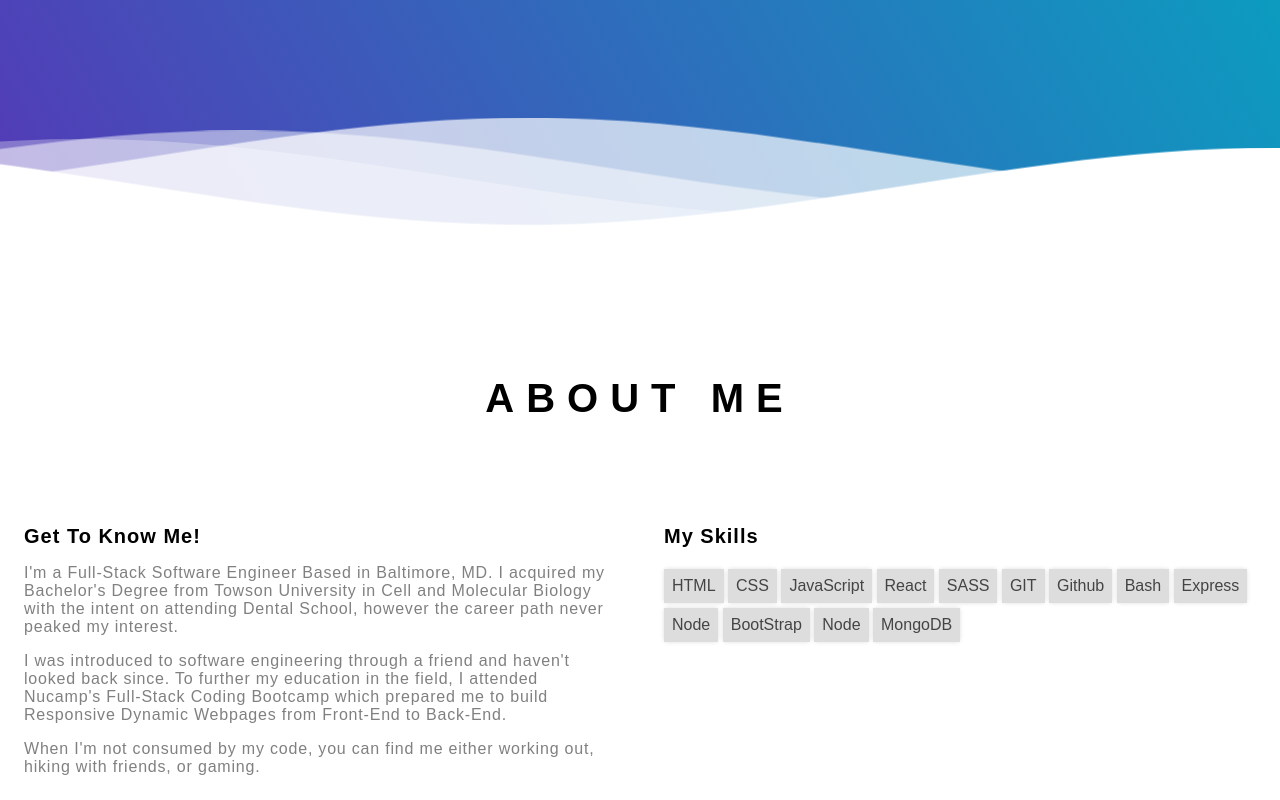
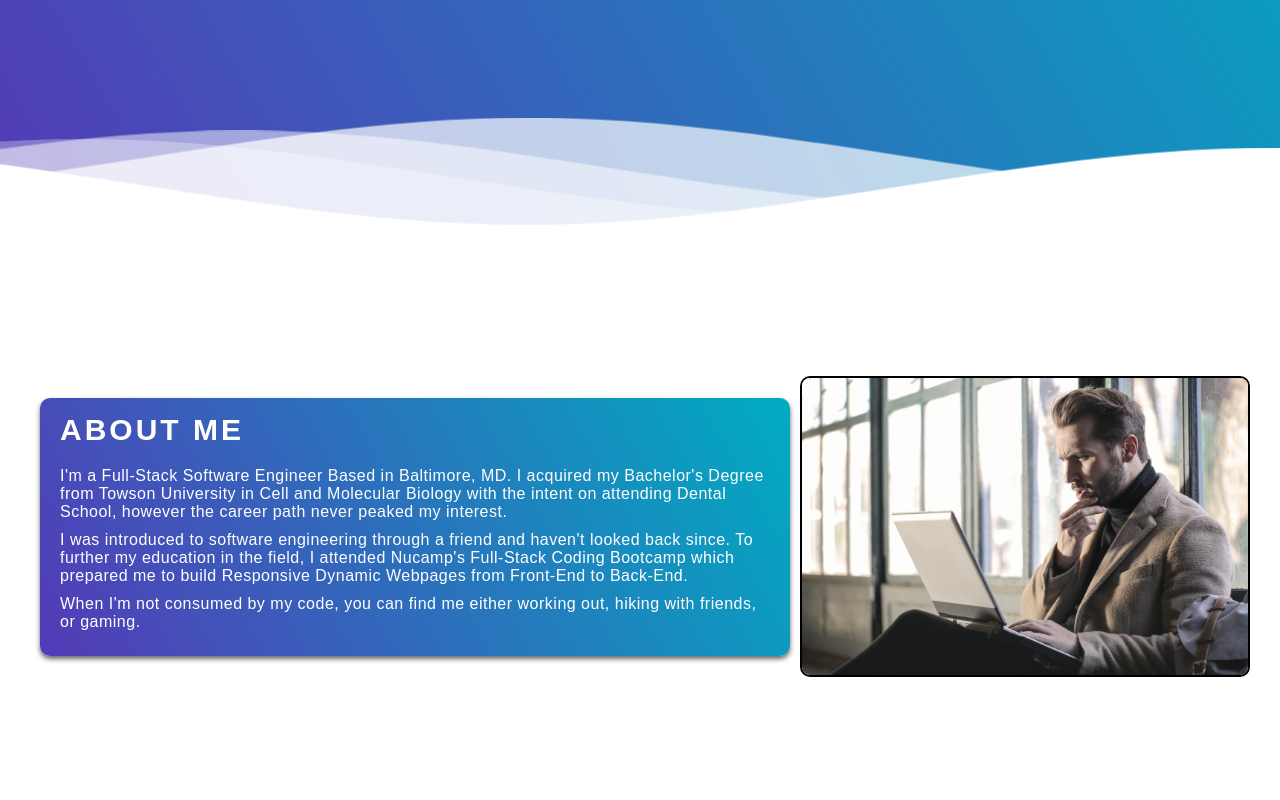
Before and after one commit to OQures/Porfolio-Page, a plain HTML site: page index.html in a window 1280 px wide. Shown: the part 493-1293 px from the top of the page. After the commit the page ends 1170 px from the top, so only its background shows below. Drawn offline with Linux system fonts and the light colour scheme.

Commit message:
Third Commit (About Section Redo)

```diff
--- a/index.html
+++ b/index.html
@@ -6,6 +6,7 @@
 	<meta name="viewport" content="width=device-width, initial-scale=1.0">
 	<title>Ossama Qureshi</title>
 	<link href="https://fonts.googleapis.com/css2?family=Material+Icons" rel="stylesheet">
+	<script src="https://kit.fontawesome.com/e77761732c.js" crossorigin="anonymous"></script>
 	<link rel="stylesheet" href="main.css">
 
 </head>
@@ -69,9 +70,21 @@
 		<!--Waves end-->
 	</section>
 <!-- End Of Waves Section -->
-	<section class="main">
+	<section class="about">
+		<div class="container">
+			<div class="box">
+				<h2>ABOUT ME</h2>
+				<p>I'm a Full-Stack Software Engineer Based in Baltimore, MD. I acquired my Bachelor's Degree from Towson University in Cell and Molecular Biology with the intent on attending Dental School, however the career path never peaked my interest.</p>
+				<p> I was introduced to software engineering through a friend and haven't looked back since. To further my education in the field, I attended Nucamp's Full-Stack Coding Bootcamp which prepared me to build Responsive Dynamic Webpages from Front-End to Back-End.</p>
+				<p> When I'm not consumed by my code, you can find me either working out, hiking with friends, or gaming.</p>
+			</div>
+			<div class="img">
+				<img src="img/placehlder.jpg" alt="pic of me">
+			</div>
+		</div>
+	</section>
 
-		<div class="aboutMe">
+		<!-- <div class="aboutMe">
 			<div class="rowAbout">
 				<h1>ABOUT ME</h1>
 			</div>
@@ -82,8 +95,19 @@
 					<p> I was introduced to software engineering through a friend and haven't looked back since. To further my education in the field, I attended Nucamp's Full-Stack Coding Bootcamp which prepared me to build Responsive Dynamic Webpages from Front-End to Back-End.</p>
 					<p> When I'm not consumed by my code, you can find me either working out, hiking with friends, or gaming.</p>
 				</div>
-				<div class="aboutContentSkills">
-					<h3>My Skills</h3>
+				<div class="aboutContentImage">
+					<img src="img/placehlder.jpg" alt="Picture of me">
+				</div>
+			</div>
+		</div>
+
+		<div class="mySkills">
+			<div class="rowSkills">
+				<h1>MY SKILLS</h1>
+			</div> -->
+			<!-- Skill Slider Icons -->
+			  <!-- <div class="aboutContentSkills">
+				<h3>What I Offer</h3>
 				<div class="skills">
 					<div class="skillType">HTML</div>
 					<div class="skillType">CSS</div>
@@ -96,14 +120,10 @@
 					<div class="skillType">Express</div>
 					<div class="skillType">Node</div>
 					<div class="skillType">BootStrap</div>
-						<div class="skillType">Node</div>
 					<div class="skillType">MongoDB</div>
 				</div>
 			</div>
-			</div>
-		</div>
-
-	</section>
+		</div> -->
 
 	<footer>
 
--- a/main.css
+++ b/main.css
@@ -186,7 +186,7 @@ section h2 {
 	width: 170px;
 }
 
-  .moving-mouse-holder .mouse {
+.moving-mouse-holder .mouse {
 	width: 26px;
 	height: 40px;
 	position: relative;
@@ -194,9 +194,9 @@ section h2 {
 	border-radius: 18px;
 	border: 2px solid #ffffff;
 	margin: 0 auto;
-  }
+}
 
-  .moving-mouse-holder .mouse-button {
+.moving-mouse-holder .mouse-button {
 	background-color: #ffffff;
 	width: 4px;
 	height: 10px;
@@ -206,98 +206,128 @@ section h2 {
 	left: 50%;
 	margin: 0 0 0 -2px;
 	animation: mouse-scroll 1s infinite alternate;
-  }
+}
 
-  .moving-mouse-holder .text {
+.moving-mouse-holder .text {
 	margin-top: -30px;
 	margin-left: 40px;
 	color: #33cc66;
 	font-size: 12px;
 	line-height: 1em;
-  }
+}
 
-  @keyframes mouse-scroll {
+@keyframes mouse-scroll {
 	to {
-	  transform: translate(0, 6px) scale(1, 0.8);
+		transform: translate(0, 6px) scale(1, 0.8);
 	}
-  }
+}
 /* END OF MOUSE SCROLL ANIMATION */
 
 /* Main Body Section */
-.main {
-	background: #FFF;
-	display: flex;
-	flex-wrap: wrap;
-	max-width: 1280px;
-	justify-content: center;
-	margin: 0 auto;
+.about {
+	background: white;
+	margin-top: 150px;
+	max-height: 400px;
 }
 
-.main h1 {
-	color: black;
-	margin: 0 auto;
-	margin-top: 150px;
+.about h2 {
+	color: rgb(255, 255, 255);
+	font-size: 30px;
 }
 
-.main h3 {
-	color: black;
-	letter-spacing: 1px;
-	font-size: 20px;
+.about img {
+	max-width: 50%;
+	height: auto;
+	width: auto;
+	border-radius: 10px;
+	border: black solid 2px;
 }
 
-.aboutContent {
-	margin-top: 80px;
-	display: flex;
-	flex-wrap: wrap;
+.container {
+	max-width: 1280px;
+	margin: 0 auto;
+	padding: 0 30px;
 }
 
-.aboutContent p {
-	padding: 0.5rem;
-	font-weight: 400;
-	letter-spacing: 0.05em;
-	color: gray;
+.about .container {
+	display: flex;
+	align-items: center;
+	justify-content: space-between;
 }
 
-.aboutContent h3 {
-	padding: 0.5rem;
+.boxes .container {
+	display: flex;
+	justify-content: space-between;
 }
 
-.rowAbout {
-	margin: 0 auto;
-	text-align: center;
+.box {
+	flex: 1;
+	background: linear-gradient(60deg, #543ab7 0%, #00acc1 100%);
+	color: #FFF;
+	border-radius: 10px;
+	margin: 20px 10px;
+	box-shadow: 0 3px 5px rgba(0, 0, 0, 0.6);
+	padding: 15px 20px;
 }
 
-.skills {
-	padding: 0.5rem;
+.box h2 {
+	margin-bottom: 20px;
 }
 
-.aboutContentMain {
-	width: 50%;
-	padding: 1rem;
+.box p {
+	padding-bottom: 10px;
+	font-size: 16px;
+	letter-spacing: 0.5px;
 }
 
-.aboutContentSkills {
-	max-width: 50%;
-	padding: 1rem;
+@media (min-width: 310px) {
+
+	.about .container {
+		display: block;
+		align-items: center;
+		justify-content: center;
+		margin: 0 auto;
+	}
+	.about img {
+		max-width: 100%;
+		height: auto;
+		width: 600px;
+		border-radius: 10px;
+		border: black solid 2px;
+	}
+
+	.img {
+		display: flex;
+		justify-content: center;
+		}
 }
 
-.skillType {
-    display:inline-block;
-    color:#444;
-    background:#DDD;
-    box-shadow: 0 0 5px -1px rgba(0,0,0,0.2);
-    cursor:pointer;
-    vertical-align:middle;
-    max-width: 100px;
-    padding: 8px;
-    text-align: center;
-	margin-top: 5px;
+@media (min-width: 1100px) {
+
+	.about .container {
+		display: flex;
+		align-items: center;
+		justify-content: center;
+		margin: 0 auto;
+	}
+	.about img {
+		max-width: 100%;
+		height: auto;
+		width: 450px;
+		border-radius: 10px;
+		border: black solid 2px;
+	}
+
+	.img {
+		display: flex;
+		justify-content: center;
+		}
 }
-.skillType:hover {
-    color: #ffffff;
-    box-shadow: 0 0 5px -1px rgba(0,0,0,0.6);
-	background-color: #543ab7;
-}
+/* Main Body End */
+
+/* Logo Slider Start */
+
+/* Logo Slider End */
 
 @media (min-width: 768px) {
 
```
Also changed, not shown: img/placehlder.jpg (added), 2 other files. Lines whose indentation alone changed are shown as unchanged.
